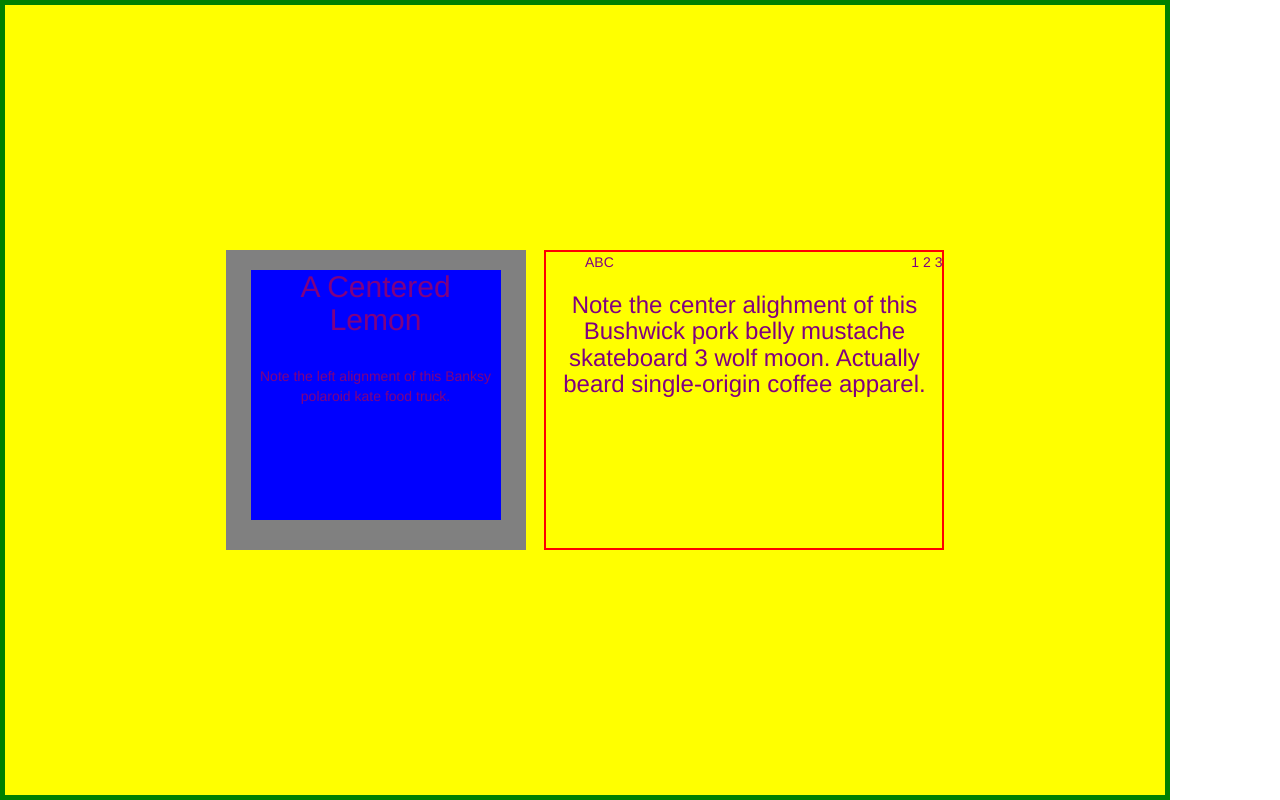
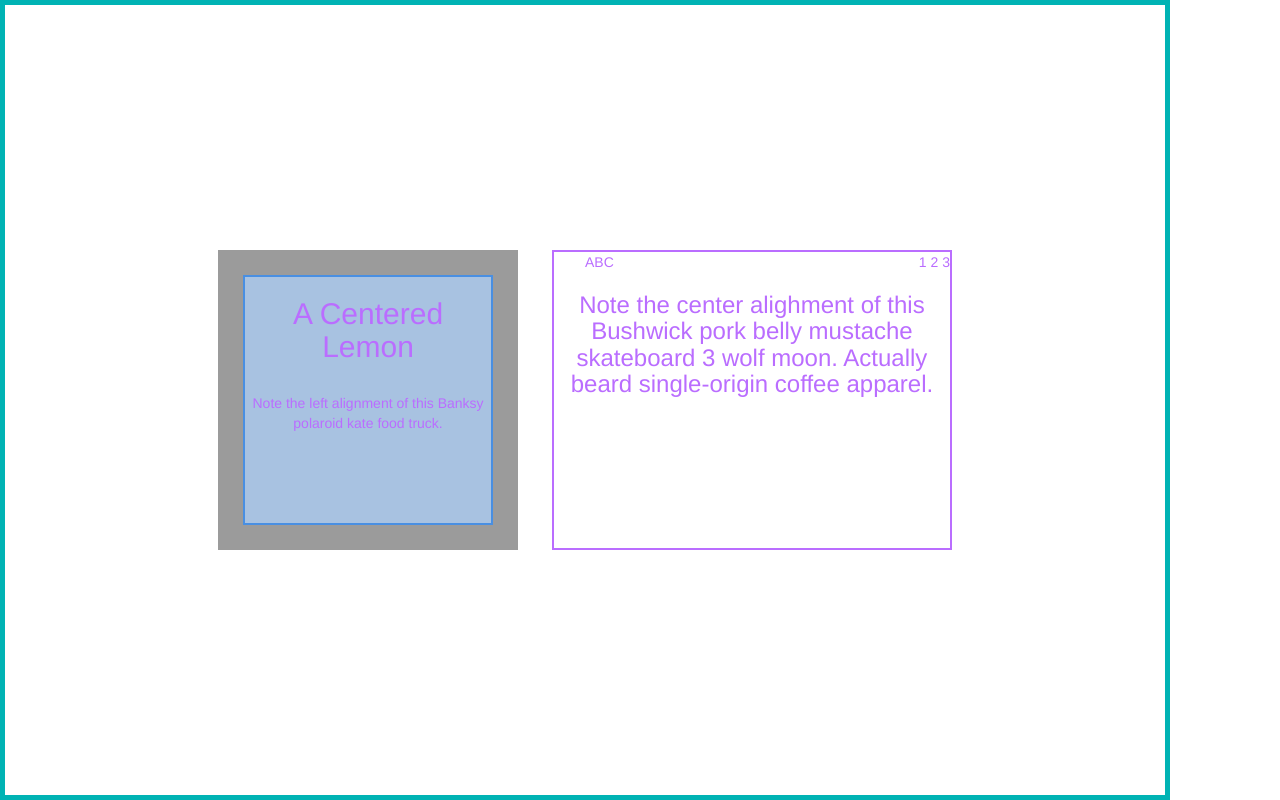
Before and after one commit to ProgramJustin/position, a plain HTML site: page index.html in a window 1280 px wide. Drawn offline with Linux system fonts and the light colour scheme.

Commit message:
center lemon content and adjust colors to all elements

```diff
--- a/css/styles.css
+++ b/css/styles.css
@@ -7,12 +7,10 @@
 }
 
 .container {
-  border: 5px solid green;
+  border: 5px solid #00b3b4;
   height: 800px;
   display: table-cell;
   vertical-align: middle;
-  /*padding-left: 20%;*/
-  background-color: yellow;
   margin-left: auto;
   margin-right: auto;
   text-align: center;
@@ -20,27 +18,27 @@
 }
 .grey-box {
   display: inline-block;
-  background-color: grey;
-  color: purple;
+  background-color: #9b9b9b;
+  color: #ba6dff;
   width: 300px;
   height: 300px;
-  /*margin-right: 15px;*/
+  margin-right: 15px;
   vertical-align: middle;
-
 }
 .lemon-content {
-  background-color: blue;
+  background-color: #a8c2e1;
+  border: 2px solid #498fe2;
   height: 250px;
   width: 250px;
-  margin: auto;
+  margin: 25px;
   text-align: center;
 }
 .abc-box {
-  color: purple;
+  color: #ba6dff;
   display: inline-block;
   width: 400px;
   height: 300px;
-  border: 2px solid red;
+  border: 2px solid #ba6dff;
   margin-left: 15px;
   vertical-align: middle;
 }
```
Also changed, not shown: img/lemon.jpeg (added).
